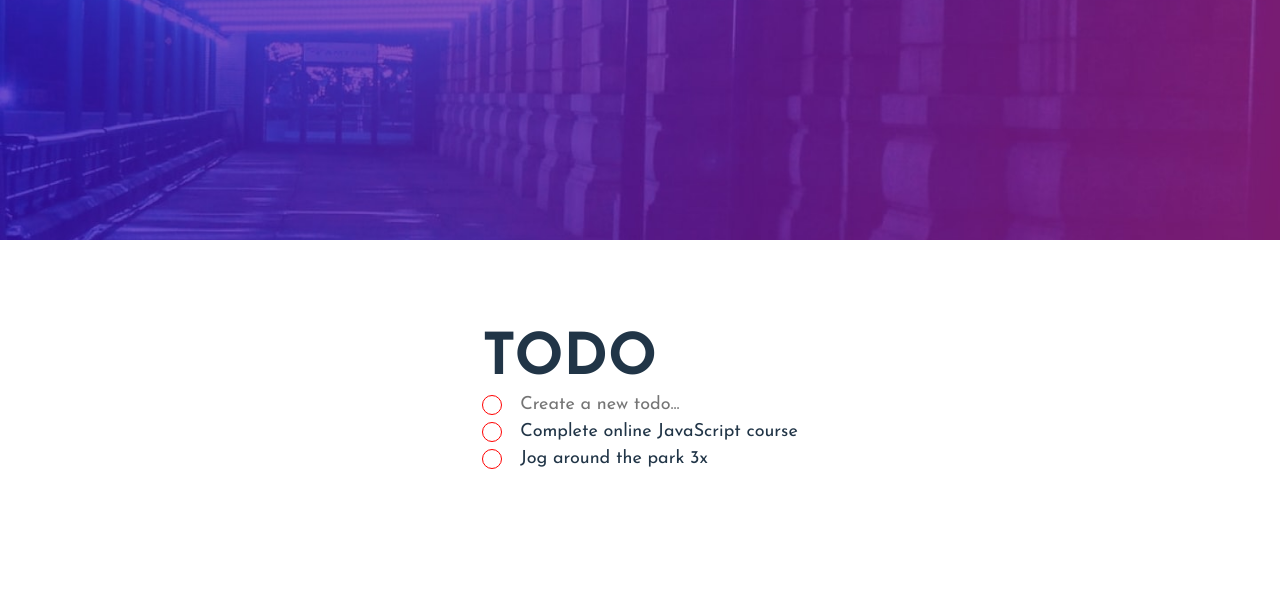
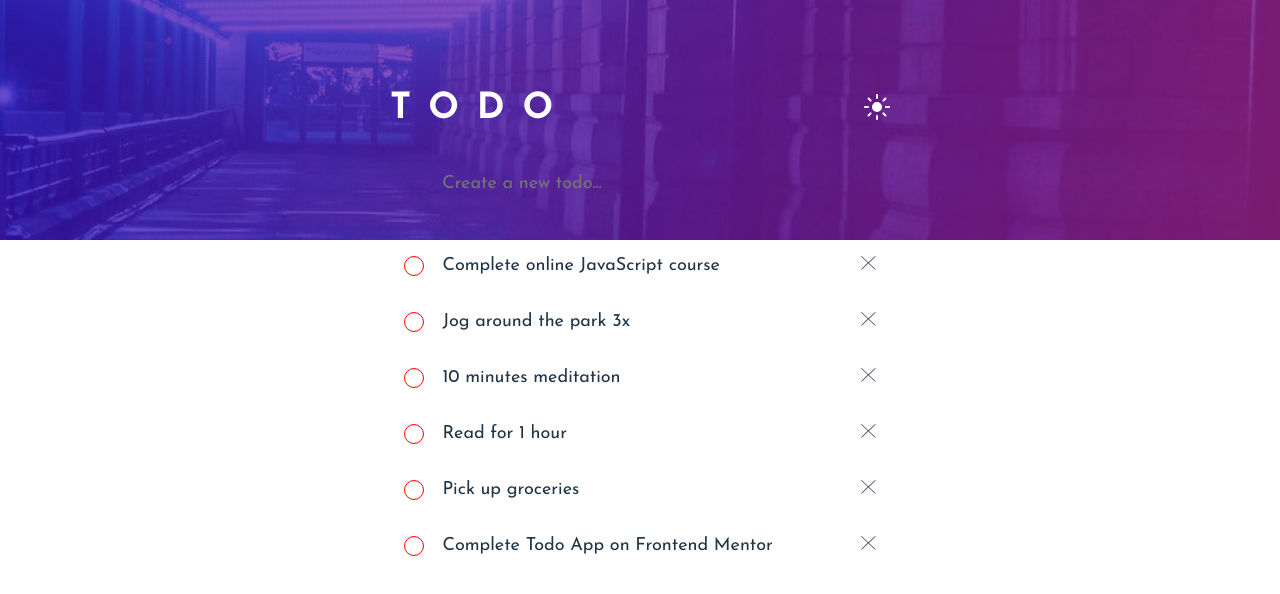
Before and after one commit to Ken-Takahashi-Q/Todo-list, a React (Vite) app: page / in a window 1280 px wide. Shown: the top 594 px of the page. Built offline with nearby package versions, Linux system fonts and the light colour scheme.

Commit message:
updated tasks

```diff
--- a/package.json
+++ b/package.json
@@ -3,10 +3,13 @@
   "private": true,
   "version": "0.0.0",
   "type": "module",
+  "homepage": "https://ken-takahashi-q.github.io/Todo-list",
   "scripts": {
     "dev": "vite",
     "build": "vite build",
-    "preview": "vite preview"
+    "preview": "vite preview",
+    "predeploy": "npm run build",
+    "deploy": "gh-pages -d build"
   },
   "dependencies": {
     "react": "^18.2.0",
@@ -16,6 +19,7 @@
     "@types/react": "^18.0.27",
     "@types/react-dom": "^18.0.10",
     "@vitejs/plugin-react": "^3.1.0",
+    "gh-pages": "^5.0.0",
     "vite": "^4.1.0"
   }
 }
--- a/src/App.css
+++ b/src/App.css
@@ -34,11 +34,21 @@
   font-size: 18px;
 }
 
-body {
+h1 {
+  font-size: 2rem;
+  line-height: 1.1;
+  letter-spacing: 1rem;
+  color: white;
+}
+
+.App {
   display: flex;
   flex-direction: column;
-  justify-content: center;
-  align-items: flex-start;
+  justify-content: flex-start;
+  align-items: center;
+  width: 100vw;
+  min-height: 100vh;
+  background-color: var(--app-bg);
 }
 
 /* header {
@@ -56,7 +66,16 @@ header img {
   width: 100%;
   height: 240px;
   object-fit: cover;
-  z-index: -1;
+}
+
+.todo-app {
+  display: flex;
+  flex-direction: column;
+  justify-content: flex-start;
+  width: 500px;
+  padding-top: 5rem;
+  gap: 1rem;
+  z-index: 10;
 }
 
 .topbar {
@@ -68,9 +87,27 @@ header img {
 .create-new, .task {
   display: flex;
   align-items: center;
-  gap: 1rem;
+  justify-content: space-between;
+  padding: 1rem 0.8rem 1rem 0.8rem;
   color: var(--text);
   background-color: var(--card-bg);
+}
+
+.create-new {
+  border-radius: 0.2rem;
+}
+
+.todo {
+  border-radius: 0.2rem;
+}
+
+.task {
+  border-bottom: 1px solid var(--line);
+}
+
+.task-left {
+  display: flex;
+  gap: 1rem;
 }
 
 .check-box {
@@ -92,13 +129,17 @@ header img {
   cursor: pointer;
 }
 
-.create-new-typing input {
+.create-new input {
+  width: 100%;
+  height: 2rem;
+  padding: 0 1.8rem 0 2.1rem;
   border: none;
   background: transparent;
+  color: var(--text);
 }
 
-.create-new-typing input:focus {
-  border: none;
+.create-new input:focus {
+  outline: none;
   background: transparent;
 }
 
@@ -110,3 +151,9 @@ header img {
 .task p {
   cursor: pointer;
 }
+
+.delete-task img {
+  width: 0.8rem;
+  height: 0.8rem;
+  cursor: pointer;
+}
--- a/src/App.jsx
+++ b/src/App.jsx
@@ -3,15 +3,19 @@ import reactLogo from './assets/react.svg'
 import './App.css'
 
 function App() {
+  // Dark mode
   const [darkMode, setDarkMode] = useState(true);
+  const root = document.querySelector(':root');
 
-  const [task, setTask] = useState([]);
+	const themeChange = () => {
+		setDarkMode(!darkMode);
+		root.dataset.theme = root.dataset.theme === 'light' ? 'dark' : 'light';
+	};
+
+  // Tasks list
+  const [tasks, setTasks] = useState(["Complete online JavaScript course", "Jog around the park 3x", "10 minutes meditation", "Read for 1 hour", "Pick up groceries", "Complete Todo App on Frontend Mentor"]);
   const [newTask, setNewTask] = useState('');
-  const [checkbox, setCheckbox] = useState(Array(task.length).fill(false));
-
-  const handleInputChange = (e) => {
-    setNewTask(e.target.value);
-  };
+  const [checkbox, setCheckbox] = useState(Array(tasks.length).fill(false));
 
   const handleCheckboxClick = (index) => {
     setCheckbox((prevCheckbox) => {
@@ -26,10 +30,14 @@ function App() {
       return;
     }
 
-    setTask((prevTasks) => [...prevTasks, newTask.trim()]);
+    setTasks((prevTasks) => [...prevTasks, newTask.trim()]);
     setNewTask('');
     setCheckbox((prevCheckboxes) => [...prevCheckboxes, false]);
   };
+
+  const handleDelete = (index) => {
+
+  }
 
   return (
     <div className="App">
@@ -40,36 +48,34 @@ function App() {
       <div className="todo-app">
         <div className="topbar">
           <h1>TODO</h1>
-          <div className="theme-switch" onClick={() => setDarkMode(!darkMode)}>
+          <div className="theme-switch" onClick={themeChange}>
             <img src={darkMode ? "src/images/icon-sun.svg" : "src/images/icon-moon.svg"} alt="sun" />
           </div>
         </div>
 
         <div className="create-new">
-          <div className="check-box" style={{backgroundColor: checkbox ? "var(--check-bg)" : "transparent"}}>
-            <img src="src/images/icon-check.svg" alt="tick" />
-          </div>
-          <div className="create-new-typing">
             <input
               placeholder="Create a new todo..."
             />
-          </div>
         </div>
 
         <div className="todo">
-          <div className="task">
-            <div className="check-box">
+          {tasks.map((task, index) => (
+            <div className="task" key={index}>
+              <div className="task-left">
+                <div className="check-box" style={{backgroundColor: checkbox ? "var(--check-bg)" : "transparent"}}>
+                  <img src="src/images/icon-check.svg" alt="tick" />
+                </div>
+                <p>{task}</p>
+              </div>
+
+              <div className="delete-task" onClick={handleDelete}>
+                <img src="src/images/icon-cross.svg" alt="close" />
+              </div>
 
             </div>
-            <p>Complete online JavaScript course</p>
-          </div>
+          ))}
 
-          <div className="task">
-            <div className="check-box">
-
-            </div>
-            <p>Jog around the park 3x</p>
-          </div>
         </div>
 
       </div>
@@ -78,4 +84,4 @@ function App() {
   )
 }
 
-export default App
+export default App;
--- a/src/index.css
+++ b/src/index.css
@@ -1,39 +1,21 @@
-:root {
-  font-family: Inter, system-ui, Avenir, Helvetica, Arial, sans-serif;
-  line-height: 1.5;
-  font-weight: 400;
+@import url('https://fonts.googleapis.com/css2?family=Concert+One&family=Josefin+Sans:wght@400;700&display=swap');
 
-  color-scheme: light dark;
-  color: rgba(255, 255, 255, 0.87);
-  background-color: #242424;
-
-  font-synthesis: none;
-  text-rendering: optimizeLegibility;
-  -webkit-font-smoothing: antialiased;
-  -moz-osx-font-smoothing: grayscale;
-  -webkit-text-size-adjust: 100%;
-}
-
-a {
-  font-weight: 500;
-  color: #646cff;
-  text-decoration: inherit;
-}
-a:hover {
-  color: #535bf2;
+* {
+  margin: 0;
+  padding: 0;
+  font-family: 'Josefin Sans', sans-serif;
+  font-size: 18px;
 }
 
 body {
-  margin: 0;
   display: flex;
+  flex-direction: column;
+  justify-content: center;
+  align-items: flex-start;
   place-items: center;
+
   min-width: 320px;
   min-height: 100vh;
-}
-
-h1 {
-  font-size: 3.2em;
-  line-height: 1.1;
 }
 
 button {
```
Also changed, not shown: 1 other file (tests, documents, lock files or other folders).
